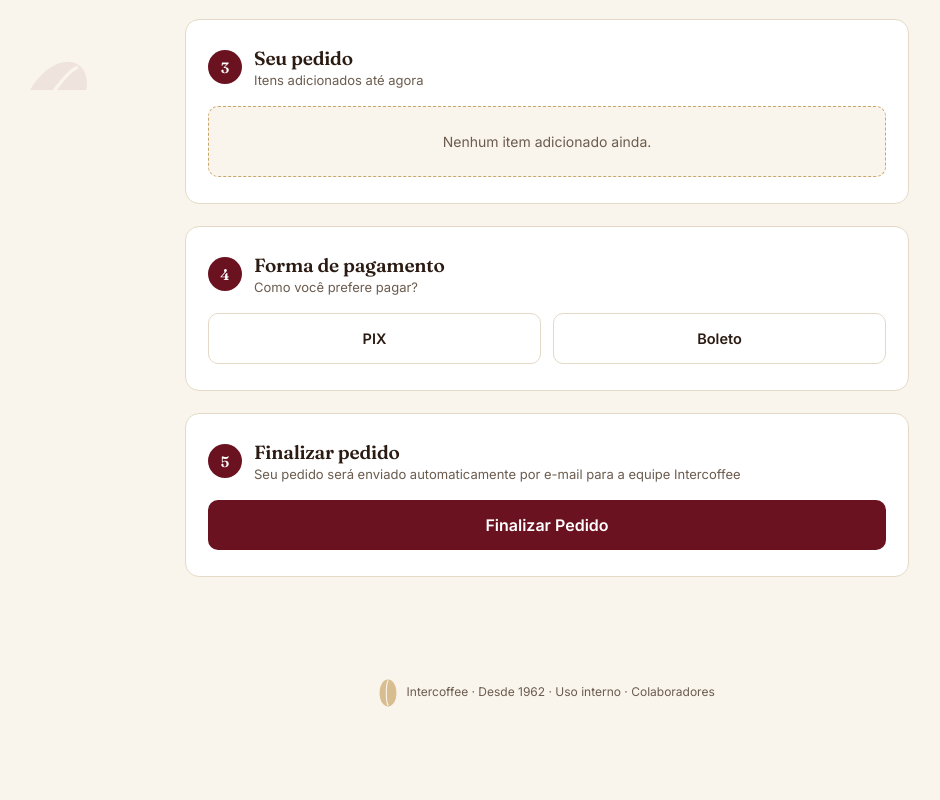
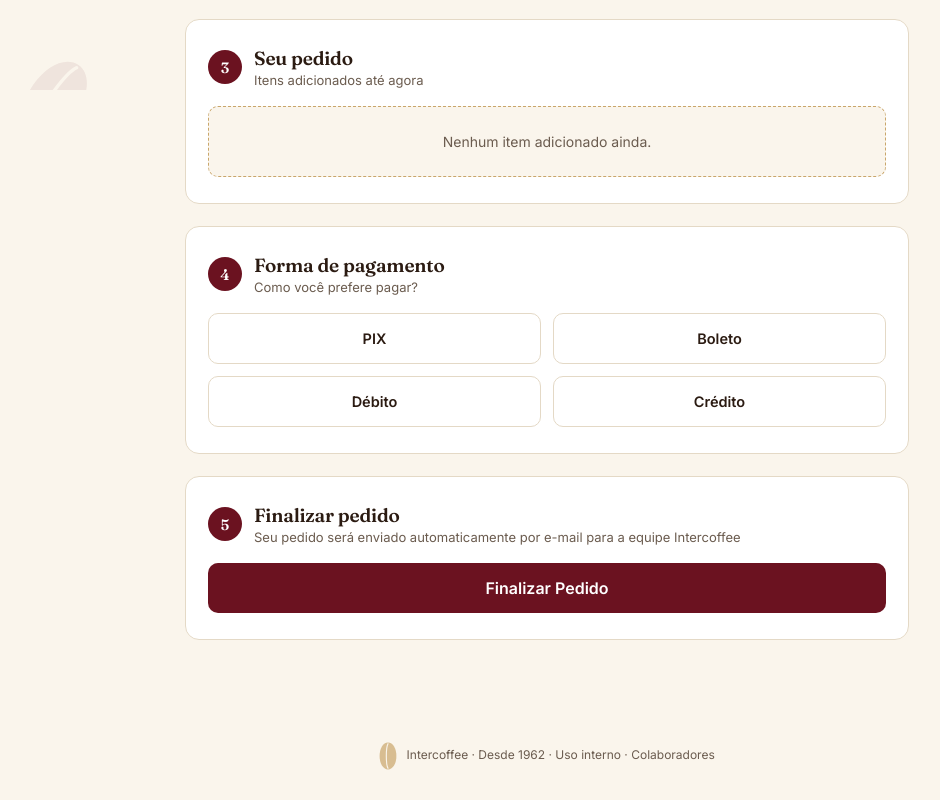
Before and after one commit to joelllopezs/pedidosinterno, a website: page public/index.html in a window 1280 px wide. Shown: the part 710-1510 px from the top of the page, without its empty margins (93-1033 px from the left). Before the commit the page ends 1447 px from the top, so only its background shows below. Drawn offline with Linux system fonts and the light colour scheme.

Commit message:
add btn pay-cards

```diff
--- a/public/index.html
+++ b/public/index.html
@@ -129,6 +129,8 @@
     <div class="pay-options">
       <div class="pay-card" data-pay="PIX">PIX</div>
       <div class="pay-card" data-pay="Boleto">Boleto</div>
+      <div class="pay-card" data-pay="Débito">Débito</div>
+      <div class="pay-card" data-pay="Crédito">Crédito</div>
     </div>
   </div>
 
```
